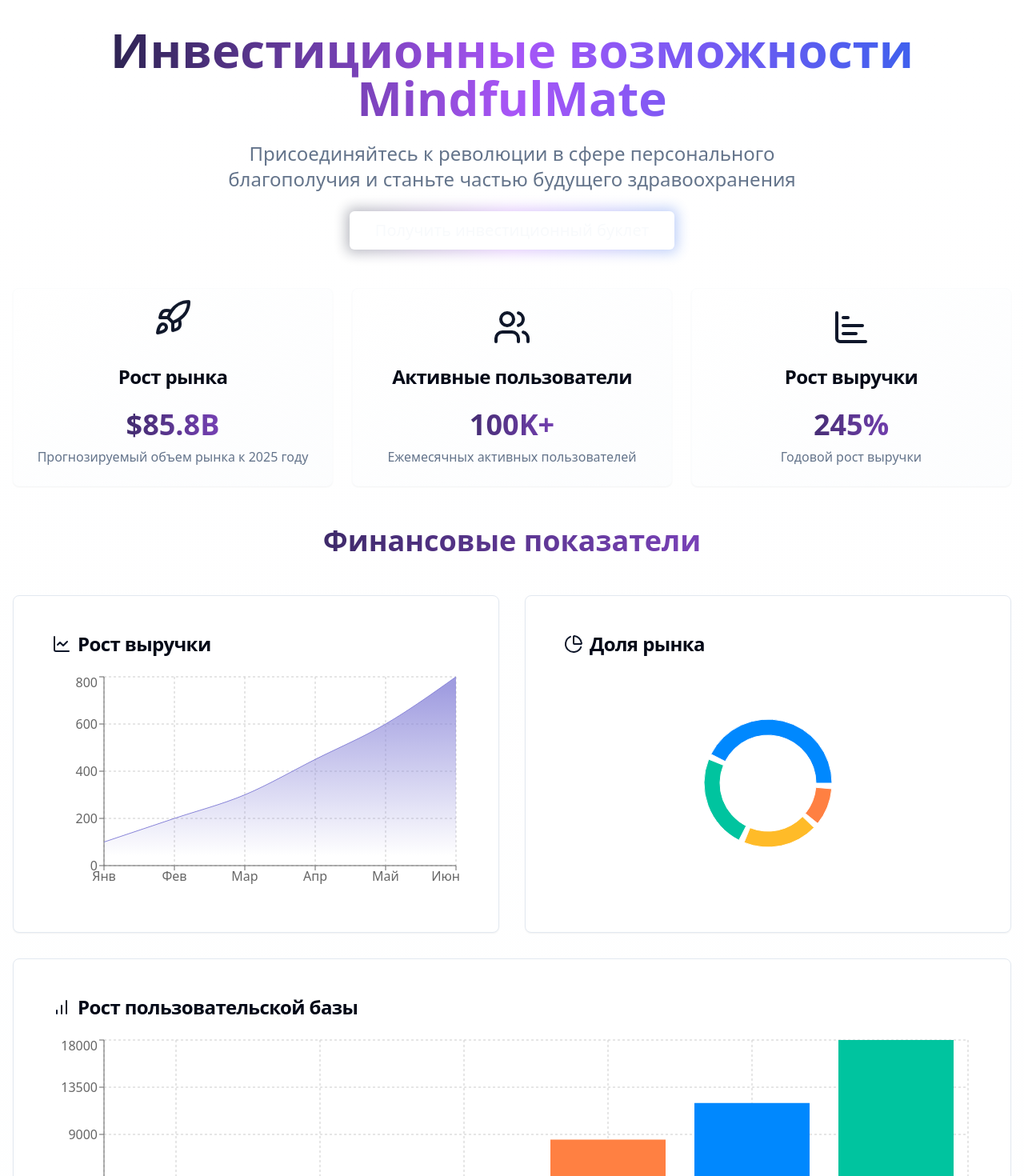
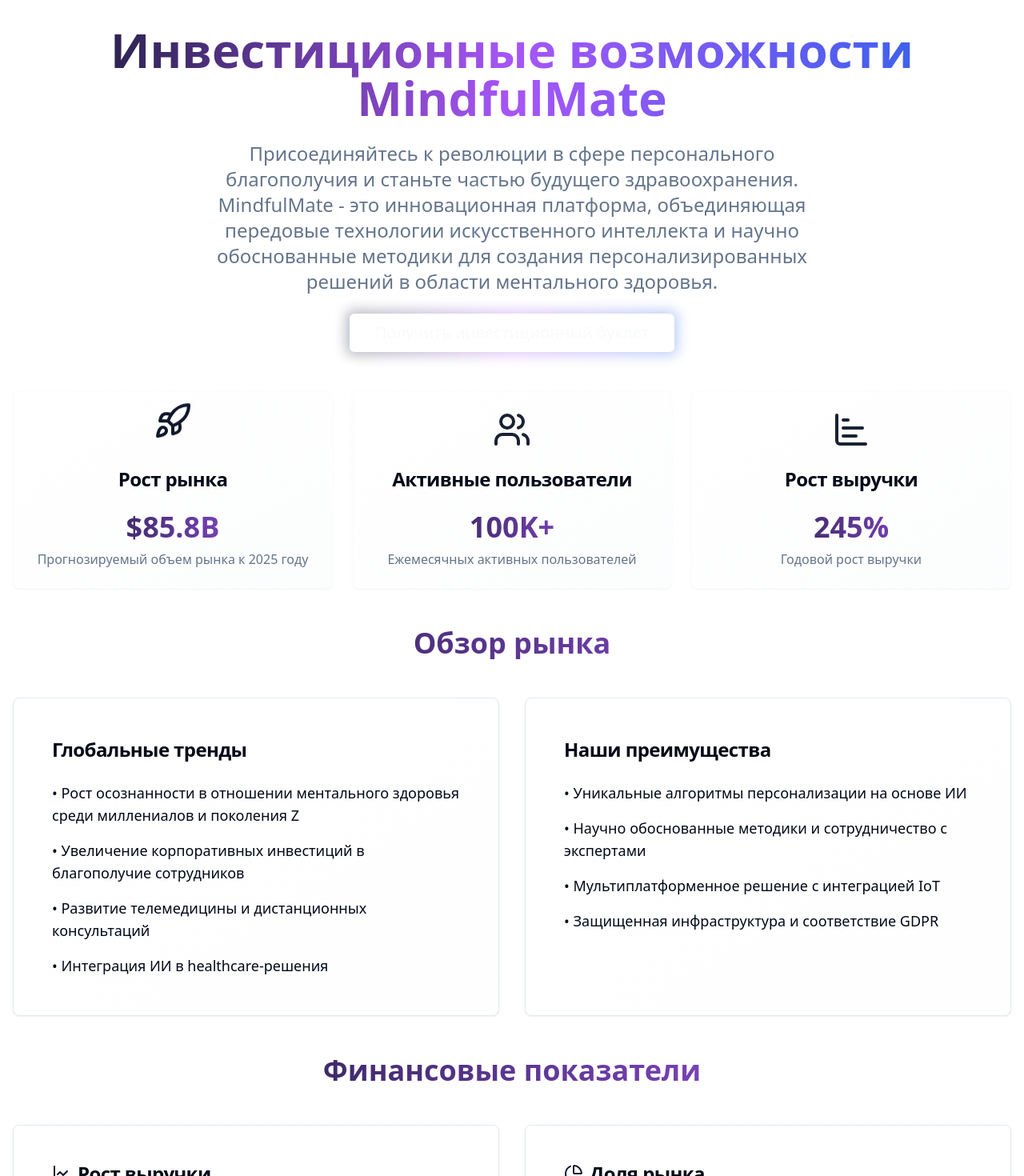
Before and after one commit to baltabekpro/mindful-mate-assistant-96, a React (Vite) app: page /investors in a window 1280 px wide. Shown: the top 1470 px of the page at 80% size. Built offline with nearby package versions, Linux system fonts and the light colour scheme.

Commit message:
Update content and structure
Added a detailed description and enhanced the overall structure of the codebase, ensuring better readability and maintainability.
[skip gpt_engineer]

```diff
--- a/src/pages/Investors.tsx
+++ b/src/pages/Investors.tsx
@@ -68,7 +68,9 @@ const Investors = () => {
           Инвестиционные возможности MindfulMate
         </h1>
         <p className="text-2xl text-muted-foreground max-w-3xl mx-auto">
-          Присоединяйтесь к революции в сфере персонального благополучия и станьте частью будущего здравоохранения
+          Присоединяйтесь к революции в сфере персонального благополучия и станьте частью будущего здравоохранения.
+          MindfulMate - это инновационная платформа, объединяющая передовые технологии искусственного интеллекта
+          и научно обоснованные методики для создания персонализированных решений в области ментального здоровья.
         </p>
         <div className="relative w-fit mx-auto">
           <div className="absolute -inset-1 bg-gradient-to-r from-primary via-purple-500 to-blue-600 rounded-lg blur opacity-30 animate-pulse" />
@@ -112,6 +114,55 @@ const Investors = () => {
             <p className="text-muted-foreground">Годовой рост выручки</p>
           </CardContent>
         </Card>
+      </div>
+
+      {/* Market Overview Section */}
+      <div className="space-y-8 mt-16">
+        <h2 className="text-4xl font-bold text-center mb-12 bg-gradient-to-r from-primary to-purple-500 bg-clip-text text-transparent">
+          Обзор рынка
+        </h2>
+
+        <div className="grid md:grid-cols-2 gap-8">
+          <Card className="p-6 bg-gradient-to-br from-background to-accent/10">
+            <CardHeader>
+              <CardTitle className="text-2xl">Глобальные тренды</CardTitle>
+            </CardHeader>
+            <CardContent className="space-y-4">
+              <p className="text-lg">
+                • Рост осознанности в отношении ментального здоровья среди миллениалов и поколения Z
+              </p>
+              <p className="text-lg">
+                • Увеличение корпоративных инвестиций в благополучие сотрудников
+              </p>
+              <p className="text-lg">
+                • Развитие телемедицины и дистанционных консультаций
+              </p>
+              <p className="text-lg">
+                • Интеграция ИИ в healthcare-решения
+              </p>
+            </CardContent>
+          </Card>
+
+          <Card className="p-6 bg-gradient-to-br from-background to-accent/10">
+            <CardHeader>
+              <CardTitle className="text-2xl">Наши преимущества</CardTitle>
+            </CardHeader>
+            <CardContent className="space-y-4">
+              <p className="text-lg">
+                • Уникальные алгоритмы персонализации на основе ИИ
+              </p>
+              <p className="text-lg">
+                • Научно обоснованные методики и сотрудничество с экспертами
+              </p>
+              <p className="text-lg">
+                • Мультиплатформенное решение с интеграцией IoT
+              </p>
+              <p className="text-lg">
+                • Защищенная инфраструктура и соответствие GDPR
+              </p>
+            </CardContent>
+          </Card>
+        </div>
       </div>
 
       {/* Charts Section */}
@@ -206,7 +257,7 @@ const Investors = () => {
         </div>
       </div>
 
-      {/* Business Plan Section with Enhanced Visuals */}
+      {/* Business Plan Section */}
       <div className="space-y-8 mt-16">
         <h2 className="text-4xl font-bold text-center mb-12 bg-gradient-to-r from-primary to-purple-500 bg-clip-text text-transparent">
           Стратегия развития
@@ -273,7 +324,8 @@ const Investors = () => {
           Готовы инвестировать в будущее благополучия?
         </h2>
         <p className="text-xl text-muted-foreground max-w-2xl mx-auto">
-          Присоединяйтесь к нам в создании глобальной платформы для улучшения качества жизни миллионов людей
+          Присоединяйтесь к нам в создании глобальной платформы для улучшения качества жизни миллионов людей.
+          Наша миссия - сделать профессиональную психологическую поддержку доступной каждому.
         </p>
         <div className="flex justify-center gap-4 flex-wrap">
           <div className="relative">
```
